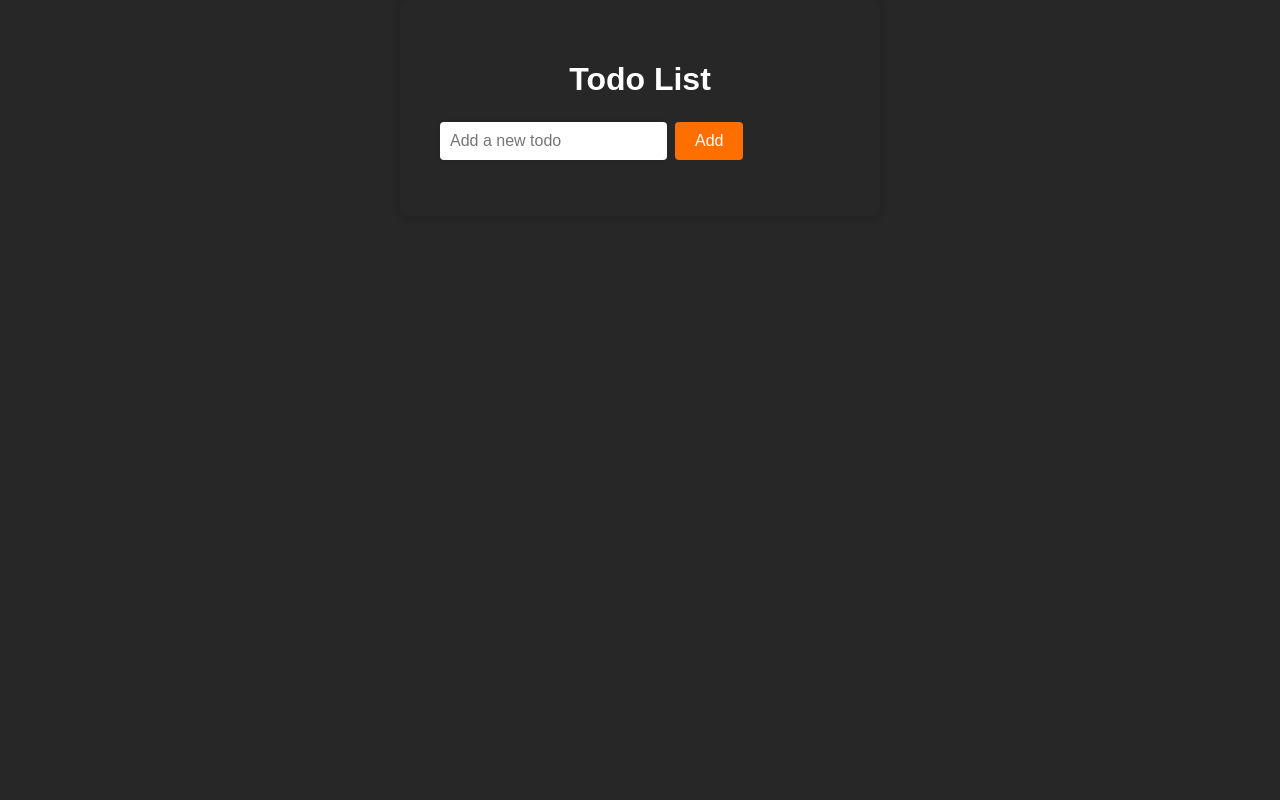
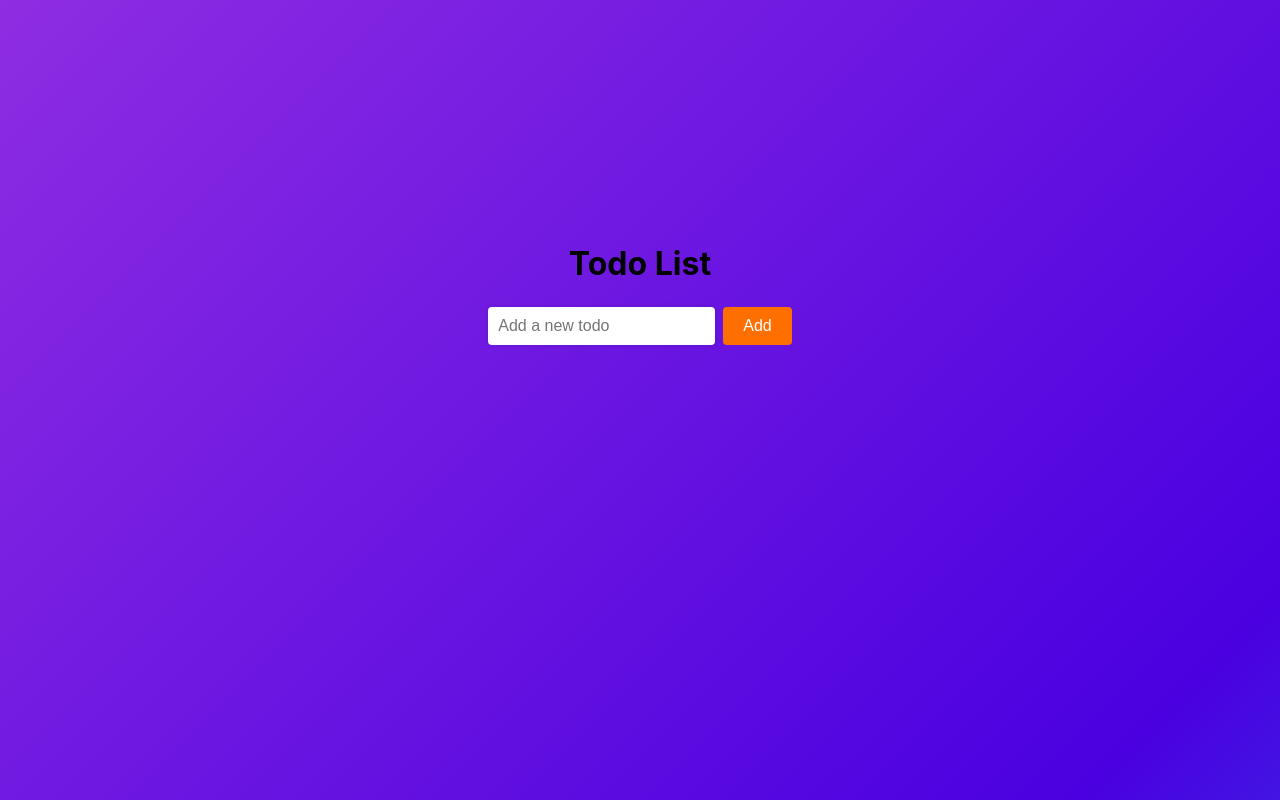
Before and after one commit to rohitp-webonise/ToDoList-React-Redux, a React (Create React App) app in the folder todolist/: page / in a window 1280 px wide. Built offline with nearby package versions, Linux system fonts and the light colour scheme.

Commit message:
UI related

```diff
--- a/todolist/src/App.css
+++ b/todolist/src/App.css
@@ -1,17 +1,22 @@
 body {
-  background-color: #272727;
-  font-family: Arial, sans-serif;
-  color: #fff;
+  background: linear-gradient(135deg, #8e2de2, #4a00e0, #00c6fb);
+  background-size: 200% 200%;
+  animation: gradientAnimation 15s ease infinite;
+  justify-content: center;
 }
 
 .app {
-  max-width: 400px;
-  margin: 0 auto;
-  padding: 40px;
+  display: flex;
+  flex-direction: column;
+  height: 75vh;
+  justify-content: center;
+  align-items: center;
+  /*
   background-color:#272727;
   box-shadow: 0 0 10px rgba(0, 0, 0, 0.2);
   border-radius: 8px;
-  animation: fadeIn 1s ease;
+  margin:0 auto;
+  animation: fadeIn 1s ease; */
 }
 
 .app h1 {
```
